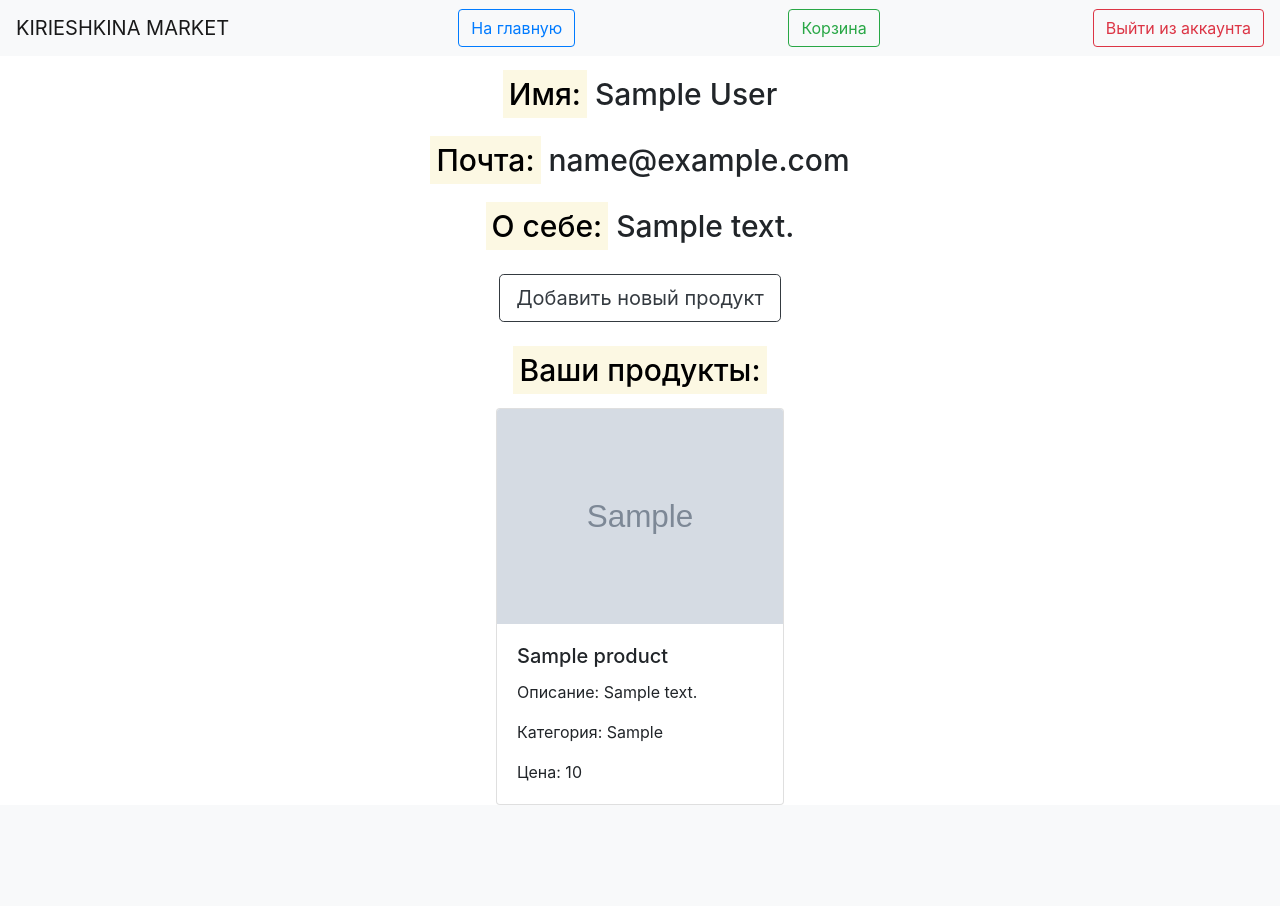
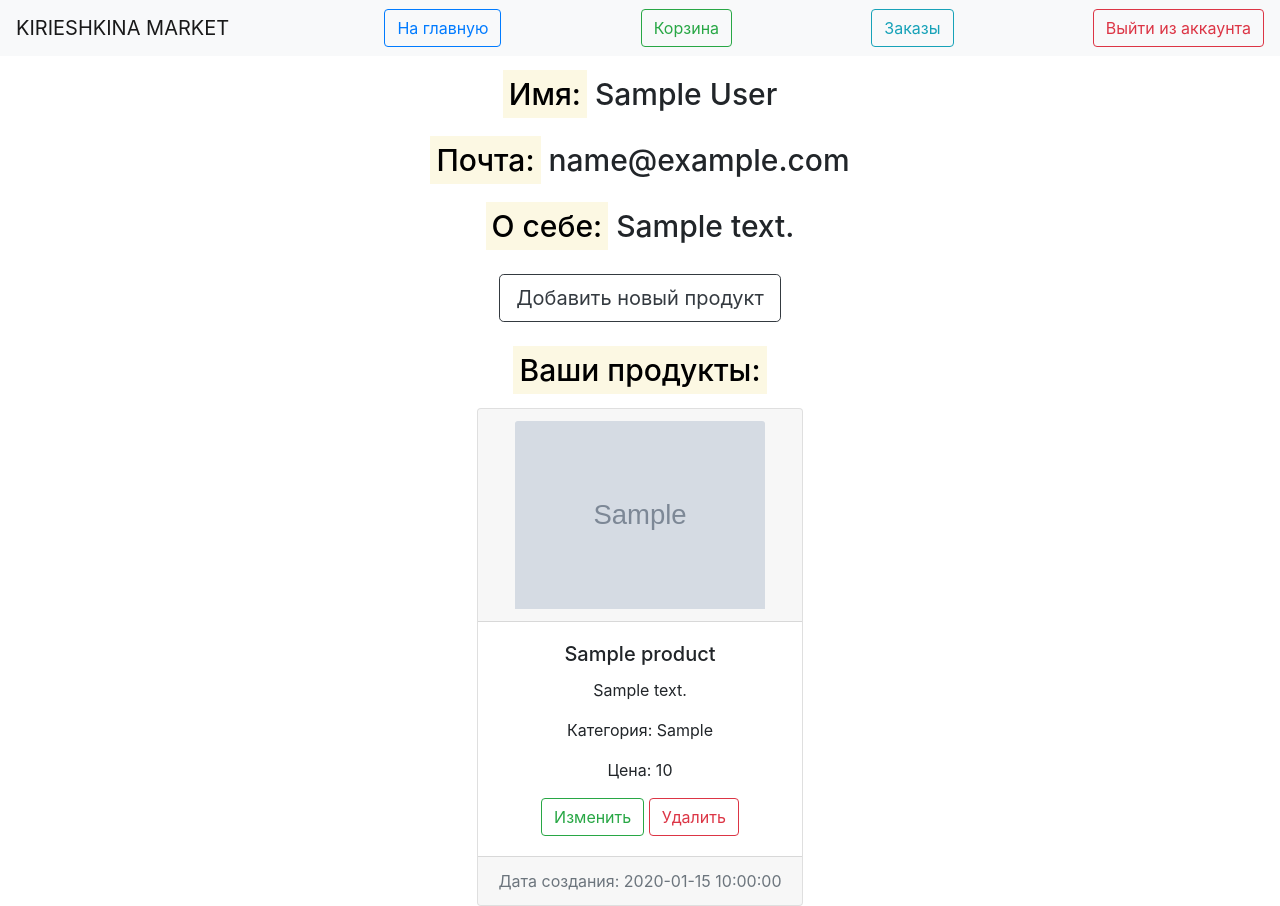
Before and after one commit to Yakushac/web_project, a Flask app: page /home in a window 1280 px wide. Before the commit the page ends 805 px from the top, so only its background shows below. Run offline with Flask 3, Linux system fonts and the light colour scheme; a user stored in the database is signed in; tables that the repository leaves empty hold one stand-in row (values such as "Sample post"); grey boxes marked "Sample" are stand-in pictures; some libraries are stand-ins or nearby versions.

Commit message:
Update home.html

```diff
--- a/templates/home.html
+++ b/templates/home.html
@@ -3,7 +3,7 @@
 <head>
     <meta charset="UTF-8">
     <title>Домашняя страница</title>
-    <link rel="stylesheet" href="{{url_for('static', filename='css/style.css')}}" />
+    <link rel="stylesheet" href="{{url_for('static', filename='css/style.css')}}"/>
     <link rel="stylesheet"
           href="https://stackpath.bootstrapcdn.com/bootstrap/4.4.1/css/bootstrap.min.css"
           integrity="sha384-Vkoo8x4CGsO3+Hhxv8T/Q5PaXtkKtu6ug5TOeNV6gBiFeWPGFN9MuhOf23Q9Ifjh"
@@ -15,14 +15,24 @@
         <a class="navbar-brand" href="#">KIRIESHKINA MARKET</a>
         <a class="btn btn-outline-primary" href="/">На главную</a>
         <a class="btn btn-outline-success" href="/basket">Корзина</a>
+        <a class="btn btn-outline-info" href="/ordered_products">Заказы</a>
         <a class="btn btn-outline-danger" href="/logout">Выйти из аккаунта</a>
     </nav>
 </header>
 <div class="home">
-        <h1><mark>Имя:</mark> {{ name }}</h1>
-        <h1><mark>Почта:</mark> {{ email }}</h1>
+    <h1>
+        <mark>Имя:</mark>
+        {{ name }}
+    </h1>
+    <h1>
+        <mark>Почта:</mark>
+        {{ email }}
+    </h1>
     {% if current_user.about %}
-            <h1><mark>О себе:</mark> {{ about }}</h1>
+    <h1>
+        <mark>О себе:</mark>
+        {{ about }}
+    </h1>
     {% endif %}
     <h1>
         <a href="/add_product">
@@ -40,19 +50,22 @@
     {% for item in products %}
     <div class="container">
         <div class="row justify-content-md-center">
-                            <div class="row">
-                                <div class="col">
-                                    <div class="card" style="width: 18rem;">
-                                        <img src={{ item.image }} class="card-img-top" alt="Не получилось найти изображение">
+            <div class="card text-center">
+                <div class="card-header">
+                    <img src={{ item.image }} class="card-img-top" style="max-width: 250px"
+                         alt="Не получилось найти изображение">
+                </div>
                 <div class="card-body">
                     <h5 class="card-title">{{ item.title }}</h5>
-                                            <p class="card-text">Описание: {{ item.content }}</p>
+                    <p class="card-text">{{ item.content }}</p>
                     <p class="card-text">Категория: {{ item.category }}</p>
                     <p class="card-text">Цена: {{ item.price }}</p>
+                    <a class="btn btn-outline-success" href="{{ url_for('edit_product', id=item.id) }}">Изменить</a>
+                    <a class="btn btn-outline-danger" href="{{ url_for('delete_product', id=item.id) }}">Удалить</a>
                 </div>
+                <div class="card-footer text-muted">
+                    Дата создания: {{ item.created_date }}
                 </div>
-                                </div>
-                                <div class="w-100"></div>
             </div>
         </div>
     </div>
```
Lines whose indentation alone changed are shown as unchanged.
